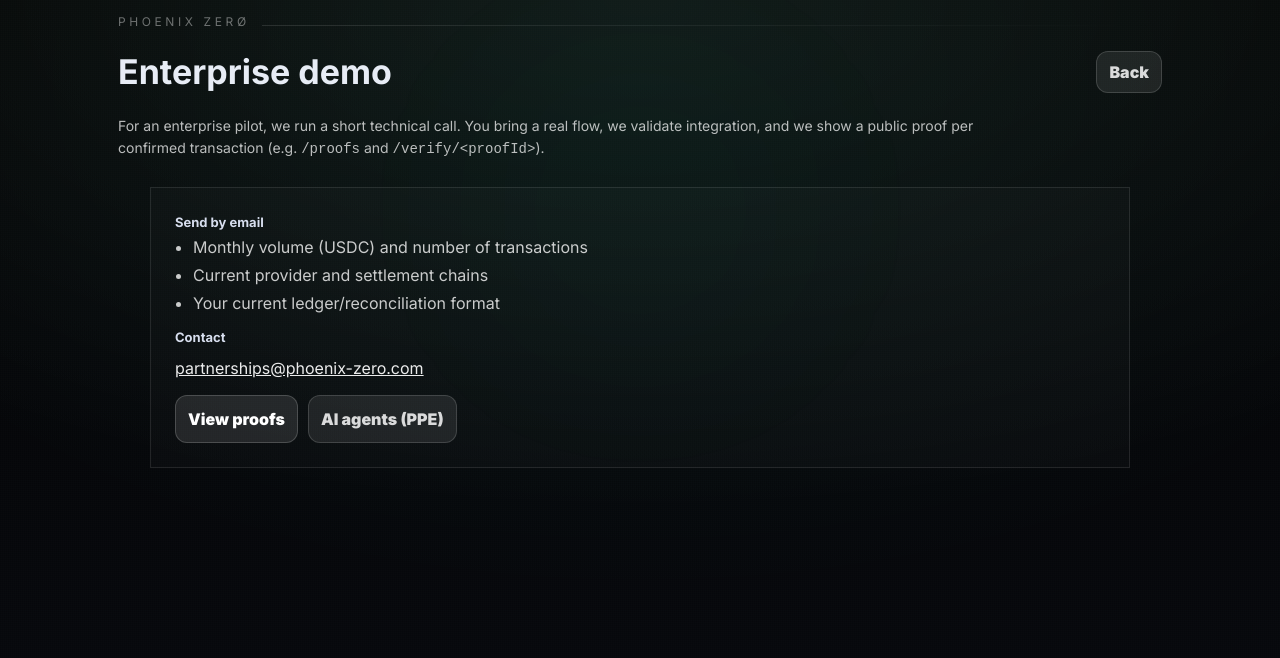
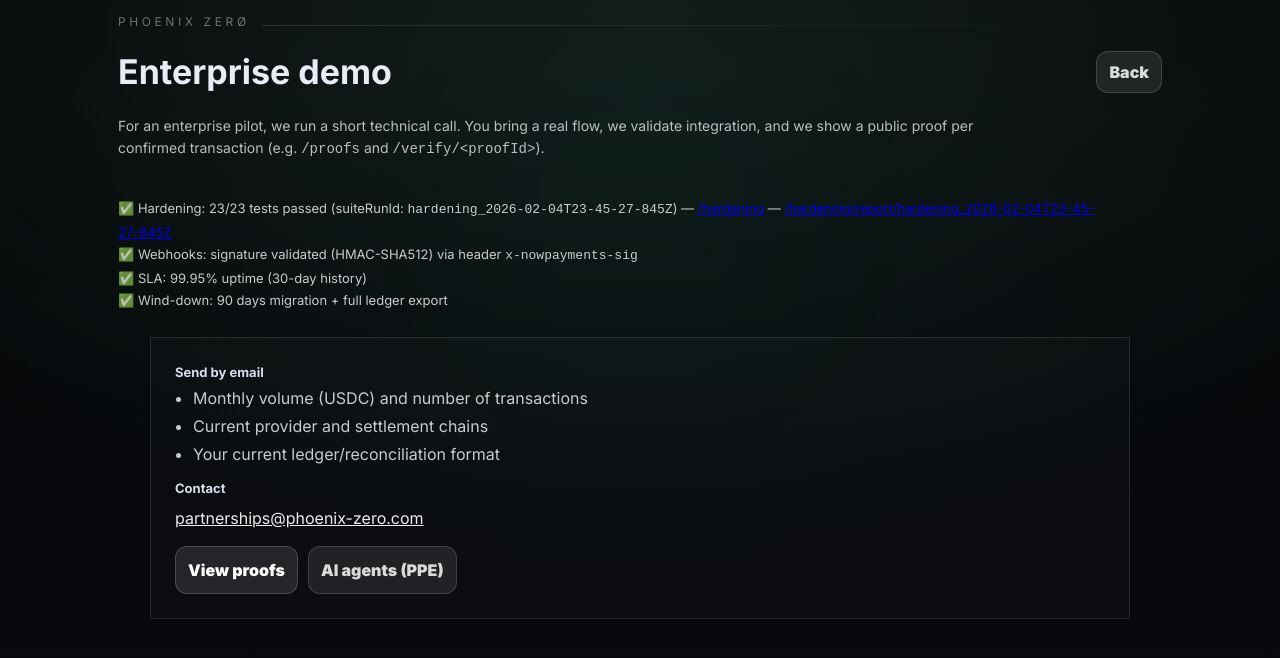
Before and after one commit to RonaSkull/phoenix-zero, a Next.js app in the folder apps/web/: page /enterprise-demo in a window 1280 px wide. Shown: the top 658 px of the page. Built offline with nearby package versions, Linux system fonts and the light colour scheme.

Commit message:
Enterprise demo: add verifiable bullets + docs

```diff
--- a/apps/web/src/app/enterprise-demo/page.tsx
+++ b/apps/web/src/app/enterprise-demo/page.tsx
@@ -1,4 +1,6 @@
 import Link from 'next/link';
+
+import { HARDENING_SUITE_RUN_ID } from '../../lib/hardening-report';
 
 export const metadata = {
   robots: {
@@ -8,6 +10,8 @@ export const metadata = {
 };
 
 export default function EnterpriseDemoPage() {
+  const hardeningReportHref = `/hardening/report/${encodeURIComponent(HARDENING_SUITE_RUN_ID)}`;
+
   return (
     <main className="pz-shell pz-shell--mono pz-shell--scroll">
       <div className="pz-grid" />
@@ -30,6 +34,19 @@ export default function EnterpriseDemoPage() {
           For an enterprise pilot, we run a short technical call. You bring a real flow, we validate integration, and we show a public proof per
           confirmed transaction (e.g. <code>/proofs</code> and <code>/verify/&lt;proofId&gt;</code>).
         </p>
+
+        <div style={{ marginTop: 10, marginBottom: 14, color: 'rgba(255,255,255,0.78)', fontSize: 13, lineHeight: 1.7, maxWidth: 980 }}>
+          <div>
+            ✅ Hardening: 23/23 tests passed (suiteRunId: <code>{HARDENING_SUITE_RUN_ID}</code>) —{' '}
+            <Link href="/hardening">/hardening</Link> —{' '}
+            <Link href={hardeningReportHref}>{hardeningReportHref}</Link>
+          </div>
+          <div>
+            ✅ Webhooks: signature validated (HMAC-SHA512) via header <code>x-nowpayments-sig</code>
+          </div>
+          <div>✅ SLA: 99.95% uptime (30-day history)</div>
+          <div>✅ Wind-down: 90 days migration + full ledger export</div>
+        </div>
 
         <section className="pz-card-flat" style={{ maxWidth: 980, width: '100%', margin: '0 auto', display: 'grid', gap: 12 }}>
           <div style={{ display: 'grid', gap: 10, color: 'rgba(255,255,255,0.78)', lineHeight: 1.65 }}>
```
Also changed, not shown: 1 other file (tests, documents, lock files or other folders).
